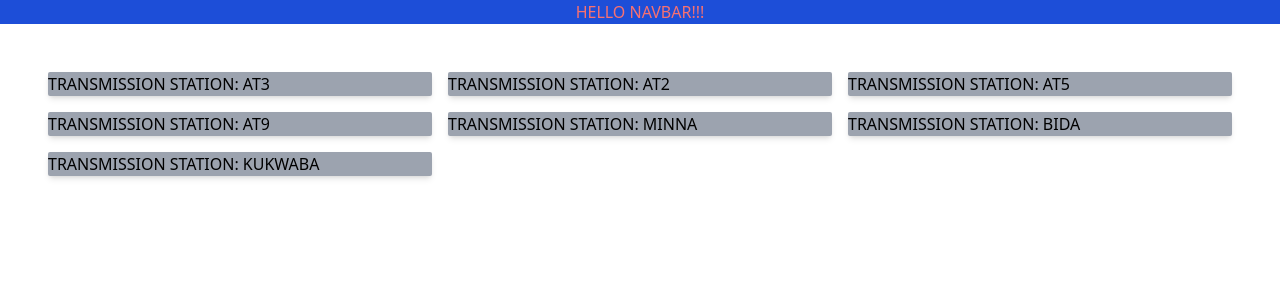
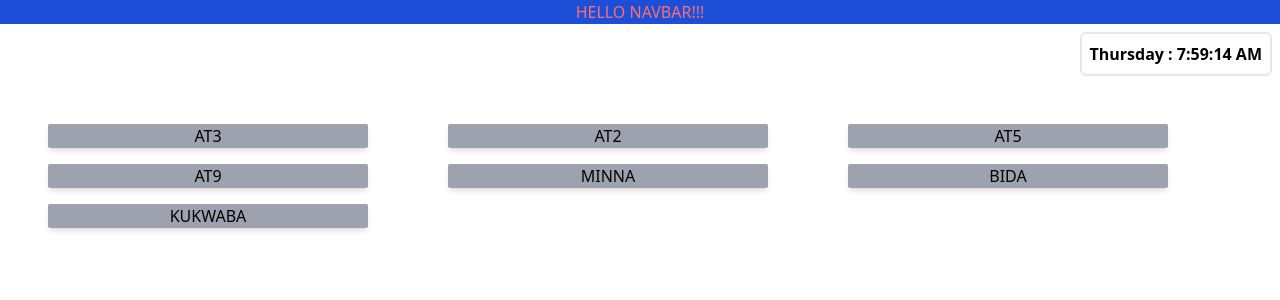
Before and after one commit to Pinnoche/Data-Tracker, a React (Create React App) app: page /disco/aedc/ts in a window 1280 px wide. Shown: the top 300 px of the page. Built offline with nearby package versions, Linux system fonts and the light colour scheme; data requests are answered from the project's data file.

Commit message:
time and day

```diff
--- a/src/App.js
+++ b/src/App.js
@@ -3,12 +3,15 @@ import NavBar from './components/NavBar';
 import Home from './pages/Home';
 import AEDC from './pages/disco/AEDC';
 import TS from './pages/disco/TS';
+import Time from './components/Time';
 function App() {
   return (
     <Router>
       <div>
         <NavBar />
       </div>
+
+      <Time />
 
         <Routes>
             <Route path="/" element={<Home />} />
--- a/src/components/Feeder.jsx
+++ b/src/components/Feeder.jsx
@@ -18,9 +18,11 @@ function Feeder({ filteredTsData, gotoTs }) {
                 if(!displayedBands.has(tsData.band)){
                     displayedBands.add(tsData.band);
                     return (
-                        <div key={index} onClick={() => handleBand(tsData.band)}>
+                      <div className='w-full flex justify-center'>
+                        <div key={index} onClick={() => handleBand(tsData.band)} className='bg-gray-300 border-2 rounded-sm p-2 max-w-xs text-center font-semibold'>
                         <p>BAND {tsData.band} </p>
                         </div>
+                      </div>
                     )
                 }
                 return null;
--- /dev/null
+++ b/src/components/Time.jsx
@@ -0,0 +1,29 @@
+import { useState } from 'react'
+
+function Time() {
+    const [currentTime, setCurrentTime ] = useState(null);
+    const [presentDay, setPresentDay ] = useState(null);
+
+        const fetchTime = () => {
+            const time = new Date().toLocaleTimeString();
+            setCurrentTime(time);
+
+           const days = ['Sunday', 'Monday', 'Tuesday', 'Wednesday', 'Thursday', 'Friday', 'Saturday'];
+           const day = days[new Date().getUTCDay()];
+           setPresentDay(day);
+        };
+      setInterval(fetchTime, 1000);
+
+
+
+
+  return (
+    <div  className='flex justify-end pt-2'>
+        {currentTime &&<div className='text-black bg-white p-2 mr-2 font-semibold border-2 rounded-md max-w-xs text-center'>
+            {presentDay} : {currentTime}
+        </div>}
+    </div>
+  )
+}
+
+export default Time
--- a/src/pages/Home.jsx
+++ b/src/pages/Home.jsx
@@ -1,4 +1,3 @@
-import React from 'react'
 import { Link } from 'react-router-dom'
 
 function Home() {
--- a/src/pages/disco/TS.jsx
+++ b/src/pages/disco/TS.jsx
@@ -35,8 +35,8 @@ function TS() {
           if(!displayedTs.has(data.transmission_station)){
               displayedTs.add(data.transmission_station);
               return (
-                <div key={index} onClick={() => handleStation(data.transmission_station)} className='bg-gray-400 shadow-md rounded-sm cursor-pointer'>
-                 <p>TRANSMISSION STATION: {data.transmission_station} </p>
+                <div key={index} onClick={() => handleStation(data.transmission_station)} className='bg-gray-400 shadow-md rounded-sm cursor-pointer max-w-xs text-center'>
+                 <p>{data.transmission_station} </p>
                 </div>
               )
           }
```
